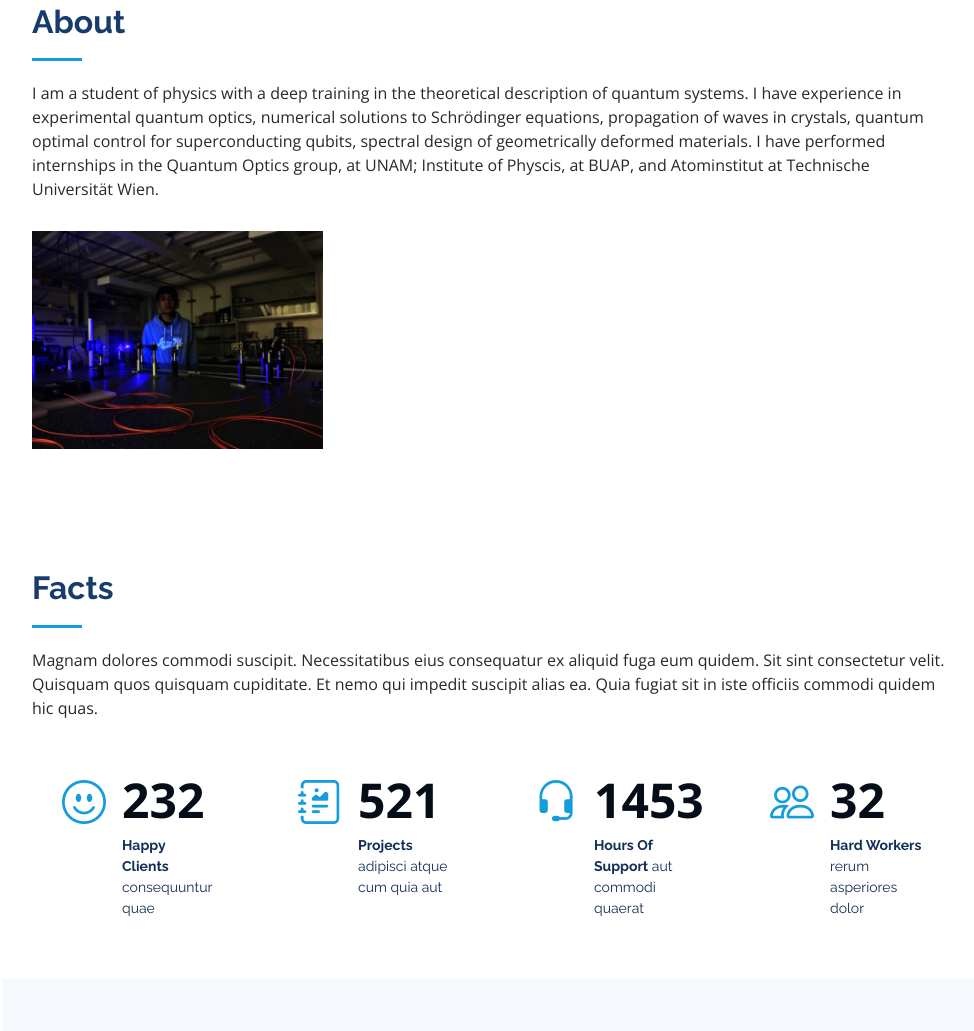
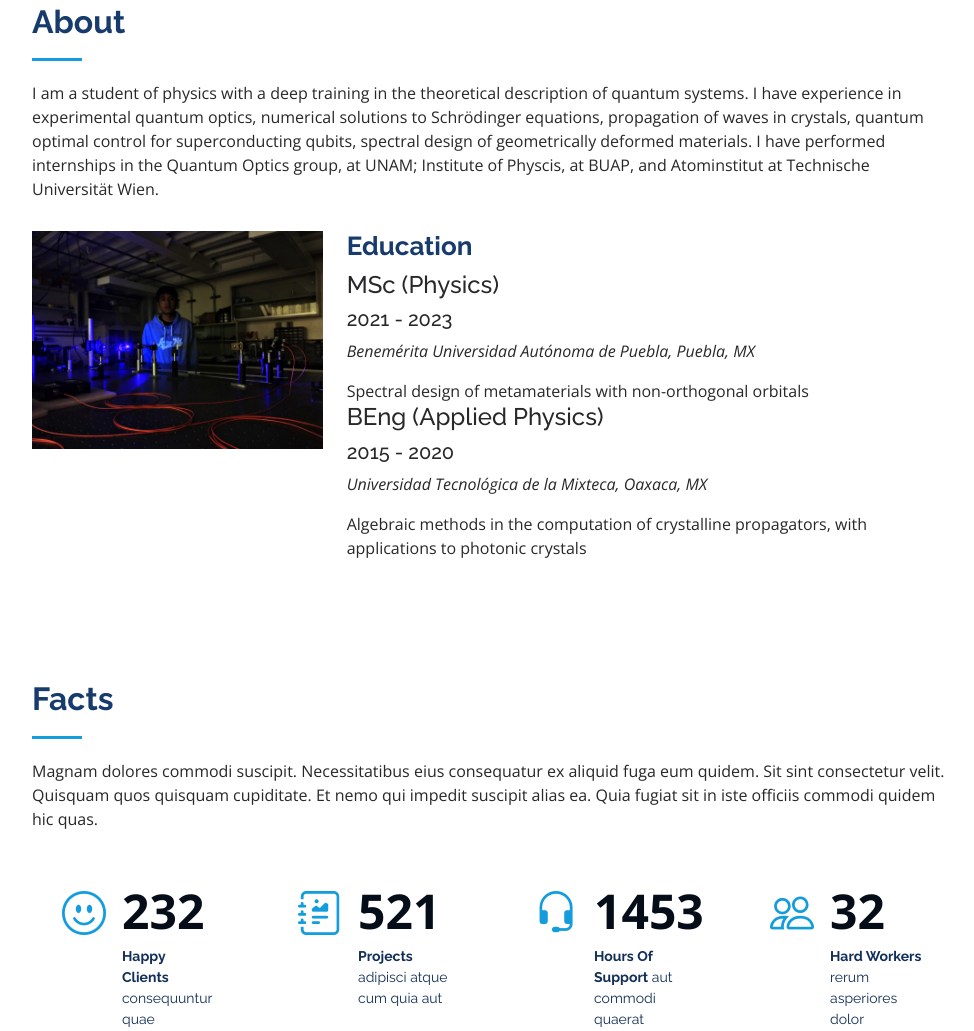
Before and after one commit to JGSantiagoGarcia/JGSantiagoGarcia.github.io, a plain HTML site: page index.html in a window 1280 px wide. Shown: the part 857-1888 px from the top of the page, without its empty margins (298-1272 px from the left). Drawn offline with nearby package versions, Linux system fonts and the light colour scheme.

Commit message:
Update index.html

```diff
--- a/index.html
+++ b/index.html
@@ -94,6 +94,22 @@
             <img src="assets/img/profile1.jpg" class="img-fluid" alt="">
           </div>
 
+          <div class="col-lg-8 pt-4 pt-lg-0 content" data-aos="fade-left">
+<h3 class="resume-title">Education</h3>
+            <div class="resume-item">
+              <h4>MSc (Physics)</h4>
+              <h5>2021 - 2023</h5>
+              <p><em>Benemérita Universidad Autónoma de Puebla, Puebla, MX</em></p>
+              <p>Spectral design of metamaterials with non-orthogonal orbitals</p>
+            </div>
+            <div class="resume-item">
+              <h4>BEng (Applied Physics)</h4>
+              <h5>2015 - 2020</h5>
+              <p><em>Universidad Tecnológica de la Mixteca, Oaxaca, MX</em></p>
+              <p>Algebraic methods in the computation of crystalline propagators, with applications to photonic crystals</p>
+            </div>
+          </div>
+</div>
 
         </div>
     </section><!-- End About Section -->
```
